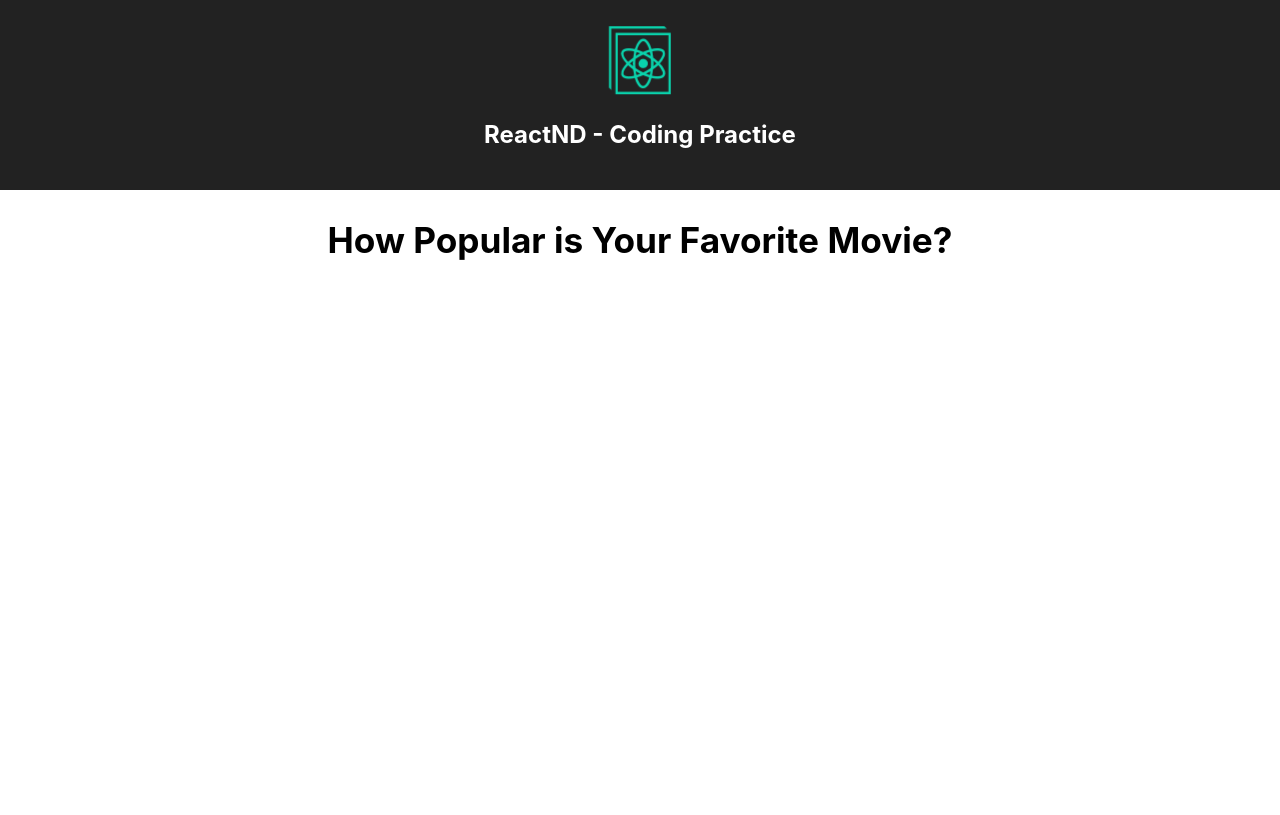
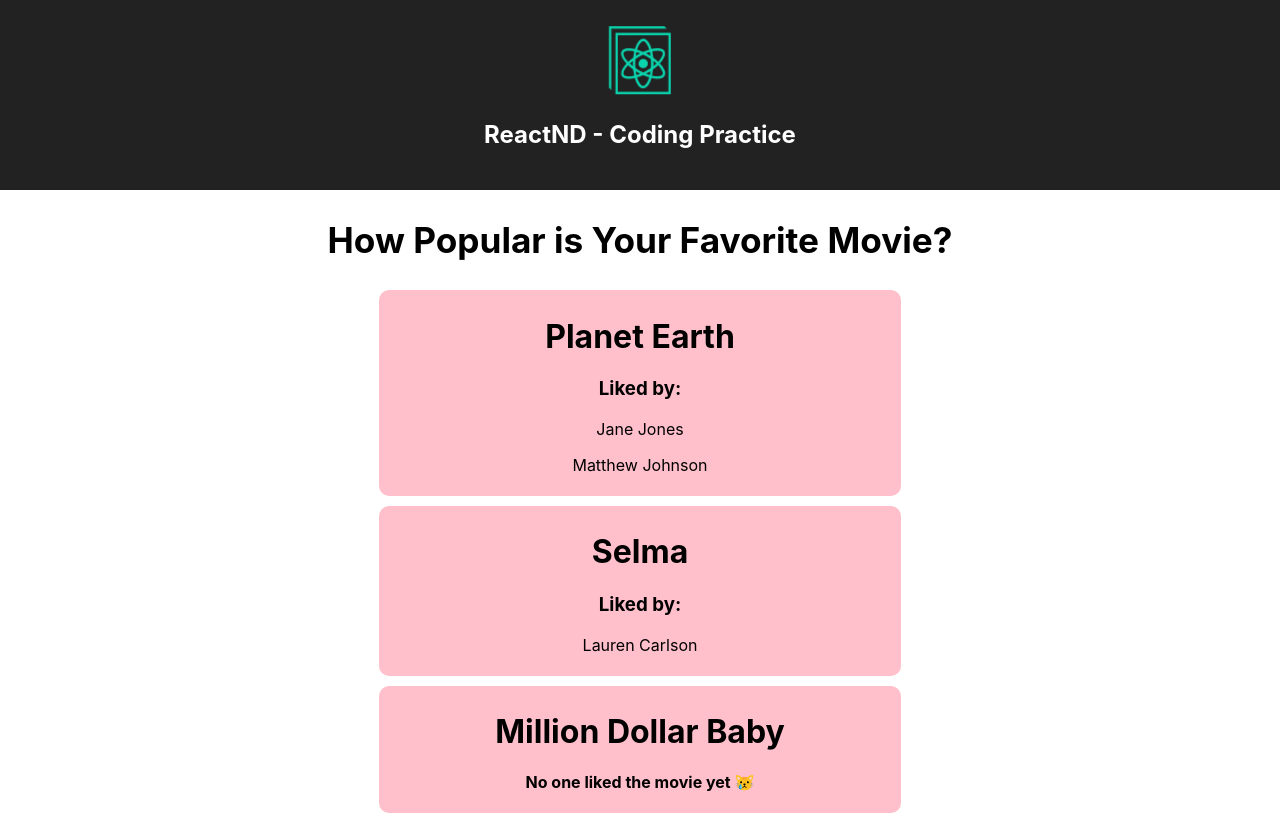
Before and after one commit to carlosloureda/react-nanodegree-fundamentals-exercises, a React (Create React App) app: page /lesson3/passing-data-exercise-2-solution in a window 1280 px wide. Shown: the top 815 px of the page. Built offline with nearby package versions, Linux system fonts and the light colour scheme.

Commit message:
Added Solution for Passing Data exercise 2

```diff
--- a/package.json
+++ b/package.json
@@ -7,7 +7,8 @@
     "react": "^16.11.0",
     "react-dom": "^16.11.0",
     "react-router-dom": "^5.1.2",
-    "react-scripts": "3.2.0"
+    "react-scripts": "3.2.0",
+    "styled-components": "^4.4.1"
   },
   "scripts": {
     "start": "react-scripts start",
--- a/src/App.js
+++ b/src/App.js
@@ -1,11 +1,11 @@
 import React from "react";
 import "./App.css";
 
-import PassinData1Problem from "./components/PassingData1/PassinData1Problem";
-import PassinData1Solution from "./components/PassingData1/PassinData1Solution";
+import PassingData1Problem from "./components/PassingData1/PassingData1Problem";
+import PassingData1Solution from "./components/PassingData1/PassingData1Solution";
 
-import PassinData2Problem from "./components/PassingData2/PassinData2Problem";
-import PassinData2Solution from "./components/PassingData2/PassinData2Solution";
+import PassingData2Problem from "./components/PassingData2/PassingData2Problem";
+import PassingData2Solution from "./components/PassingData2/PassingData2Solution";
 
 import AllTogetherExercise1 from "./components/AllTogetherExercise1/AllTogetherExercise1";
 import AllTogetherExercise2 from "./components/AllTogetherExercise2/AllTogetherExercise2";
@@ -60,16 +60,16 @@ function App() {
         </header>
         <Switch>
           <Route path="/lesson3/passing-data-exercise">
-            <PassinData1Problem />
+            <PassingData1Problem />
           </Route>
           <Route path="/lesson3/passing-data-exercise-solution">
-            <PassinData1Solution />
+            <PassingData1Solution />
           </Route>
           <Route path="/lesson3/passing-data-exercise-2">
-            <PassinData2Problem />
+            <PassingData2Problem />
           </Route>
           <Route path="/lesson3/passing-data-exercise-2-solution">
-            <PassinData2Solution />
+            <PassingData2Solution />
           </Route>
           <Route path="/lesson3/all-together-1">
             <AllTogetherExercise1 />
--- a/src/components/PassingData1/PassinData1Solution.js
+++ b/src/components/PassingData1/PassingData1Problem.js
@@ -95,23 +95,14 @@ const movies = {
   }
 };
 
-class PassinData1Problem extends Component {
+class PassingData1Problem extends Component {
   render() {
     return (
       <div>
         <h2>Favorite Movies</h2>
-        {profiles.map(profile => {
-          const { userName } = users[profile.userID];
-          const { name: favoriteMovie } = movies[profile.favoriteMovieID];
-          return (
-            <p
-              key={profile.id}
-            >{`${userName}'s favorite movie is ${favoriteMovie}`}</p>
-          );
-        })}
       </div>
     );
   }
 }
 
-export default PassinData1Problem;
+export default PassingData1Problem;
--- a/src/components/PassingData1/PassinData1Problem.js
+++ b/src/components/PassingData1/PassingData1Solution.js
@@ -95,14 +95,23 @@ const movies = {
   }
 };
 
-class PassinData1Problem extends Component {
+class PassingData1Problem extends Component {
   render() {
     return (
       <div>
         <h2>Favorite Movies</h2>
+        {profiles.map(profile => {
+          const { userName } = users[profile.userID];
+          const { name: favoriteMovie } = movies[profile.favoriteMovieID];
+          return (
+            <p
+              key={profile.id}
+            >{`${userName}'s favorite movie is ${favoriteMovie}`}</p>
+          );
+        })}
       </div>
     );
   }
 }
 
-export default PassinData1Problem;
+export default PassingData1Problem;
--- /dev/null
+++ b/src/components/PassingData2/MovieCard.js
@@ -0,0 +1,35 @@
+import React, { Component } from "react";
+import styled from "styled-components";
+import PropTypes from "prop-types";
+
+import UserList from "./UserList";
+
+const MovieCardWrapper = styled.div`
+  border: 2px black;
+  border-radius: 10px;
+  background-color: pink;
+  width: 40%;
+  margin: 10px auto;
+  padding: 5px;
+`;
+
+class MovieCard extends Component {
+  render() {
+    const { movie, users, usersIdsWhoLikedMovie } = this.props;
+
+    return (
+      <MovieCardWrapper>
+        <h1>{movie.name}</h1>
+        <UserList users={users} usersIdsWhoLikedMovie={usersIdsWhoLikedMovie} />
+      </MovieCardWrapper>
+    );
+  }
+}
+
+MovieCard.propTypes = {
+  movie: PropTypes.object.isRequired,
+  usersIdsWhoLikedMovie: PropTypes.array.isRequired,
+  users: PropTypes.object.isRequired
+};
+
+export default MovieCard;
--- a/src/components/PassingData2/PassinData2Solution.js
+++ b/src/components/PassingData2/PassingData2Problem.js
@@ -95,7 +95,7 @@ const movies = {
   }
 };
 
-class PassinData1Solution extends Component {
+class PassingData1Problem extends Component {
   constructor(props) {
     super(props);
     this.usersByMovie = {};
@@ -123,4 +123,4 @@ class PassinData1Solution extends Component {
   }
 }
 
-export default PassinData1Solution;
+export default PassingData1Problem;
--- a/src/components/PassingData2/PassinData2Problem.js
+++ b/src/components/PassingData2/PassingData2Solution.js
@@ -1,5 +1,5 @@
 import React, { Component } from "react";
-
+import MovieCard from "./MovieCard";
 /*
 Use React and the data below to display a list of users alongside their favorite movies.
 
@@ -92,10 +92,14 @@ const movies = {
   5: {
     id: 5,
     name: "Get Out"
+  },
+  6: {
+    id: 6,
+    name: "Mad Max"
   }
 };
 
-class PassinData1Problem extends Component {
+class PassingData1Solution extends Component {
   constructor(props) {
     super(props);
     this.usersByMovie = {};
@@ -118,9 +122,22 @@ class PassinData1Problem extends Component {
     return (
       <div>
         <h2>How Popular is Your Favorite Movie?</h2>
+        {/* {Object.entries(this.usersByMovie).map(([movieID, usersIDs]) => { */}
+        <div>
+          {Object.keys(movies).map(id => {
+            return (
+              <MovieCard
+                key={id}
+                users={users}
+                movie={movies[id]}
+                usersIdsWhoLikedMovie={this.usersByMovie[id]}
+              />
+            );
+          })}
+        </div>
       </div>
     );
   }
 }
 
-export default PassinData1Problem;
+export default PassingData1Solution;
--- /dev/null
+++ b/src/components/PassingData2/UserList.js
@@ -0,0 +1,31 @@
+import React from "react";
+import PropTypes from "prop-types";
+
+const UserList = ({ usersIdsWhoLikedMovie, users }) => {
+  if (!usersIdsWhoLikedMovie || usersIdsWhoLikedMovie.length === 0) {
+    return (
+      <p>
+        <strong>No one liked the movie yet </strong>
+        <span role="img" aria-label="sad-jitten-emoji">
+          😿
+        </span>
+      </p>
+    );
+  }
+  return (
+    <>
+      <h3>Liked by: </h3>
+      <div>
+        {usersIdsWhoLikedMovie.map(id => (
+          <p key={id}>{users[id].name}</p>
+        ))}
+      </div>
+    </>
+  );
+};
+
+UserList.propTypes = {
+  usersIdsWhoLikedMovie: PropTypes.array.isRequired,
+  users: PropTypes.object.isRequired
+};
+export default UserList;
```
Also changed, not shown: 1 other file (tests, documents, lock files or other folders).
